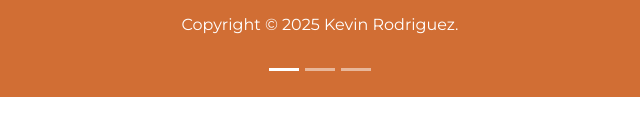
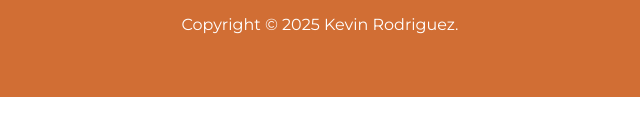
Before and after one commit to keviqrod/my-portfolio, a plain HTML site: page index.html in a window 1280 px wide. Shown: the part 3659-3795 px from the top of the page, 320-960 px from the left. Drawn offline with nearby package versions, Linux system fonts and the light colour scheme; a web font is replaced by a local one.

Commit message:
Update index.html

```diff
--- a/index.html
+++ b/index.html
@@ -238,11 +238,7 @@
         .Controls-->
 
         <!--Indicators-->
-        <ol class="carousel-indicators">
-          <li data-target="#multi-item-example" data-slide-to="0" class="active"></li>
-          <li data-target="#multi-item-example" data-slide-to="1"></li>
-          <li data-target="#multi-item-example" data-slide-to="2"></li>
-        </ol>
+
         <!--/.Indicators-->
 
         <!--Slides-->
```
